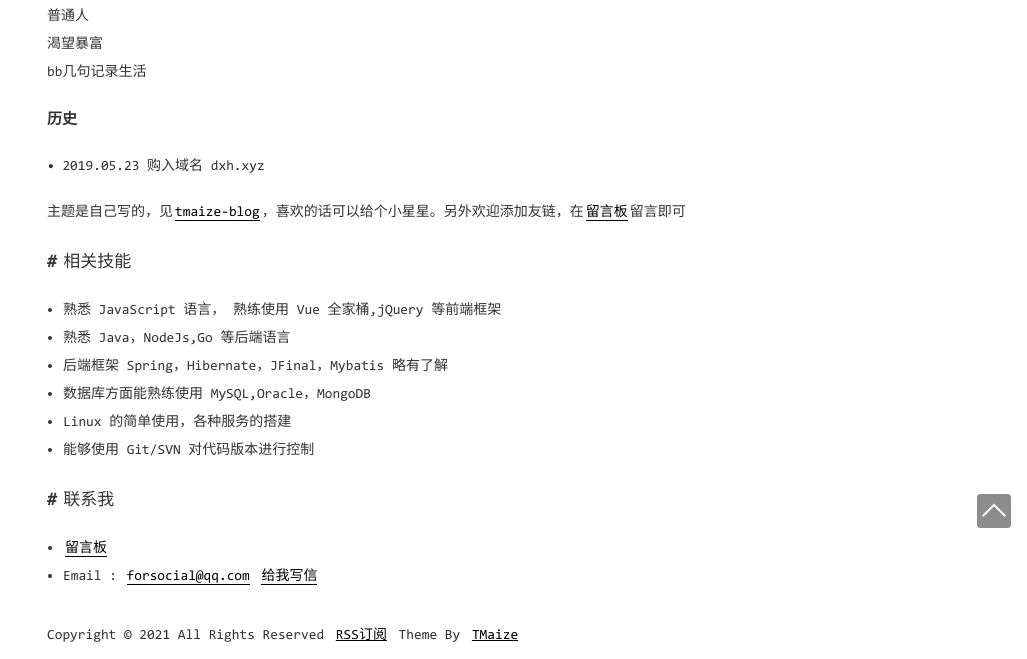
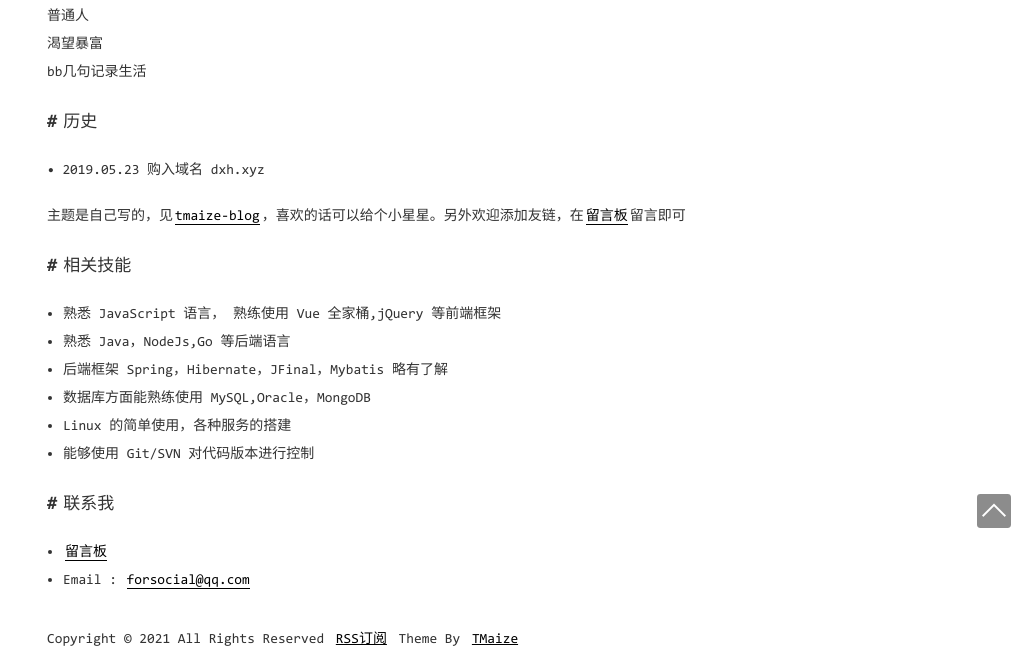
Before and after one commit to Devinteng/Devinteng.github.io, a Jekyll site: the page built from pages/about.md, in a window 1280 px wide. Shown: the part 426-1085 px from the top of the page, without its empty margins (253-1280 px from the left). Built offline with Jekyll 4.4.1, drawn with Linux system fonts in a browser that asks for light colours.

Commit message:
Update about.md

```diff
--- a/pages/about.md
+++ b/pages/about.md
@@ -7,12 +7,12 @@ title: 关于我
 
 <!-- music -->
 <iframe src="//music.163.com/outchain/player?type=2&id=1491585&auto=0&height=66" frameborder="0" width="100%" height="86px" > </iframe>
-##### ME
+### ME
 90后
 普通人
 渴望暴富
 bb几句记录生活
-##### 历史
+## 历史
 • 2019.05.23 购入域名 dxh.xyz
 
 
@@ -37,4 +37,4 @@ bb几句记录生活
 
 - [留言板](chat.html)
 
-- Email&nbsp;: [forsocial@qq.com](http://mail.qq.com/cgi-bin/qm_share?t=qm_mailme&email=YBQNAQkaBSAREU4DDw0) <a target="_blank" href="http://mail.qq.com/cgi-bin/qm_share?t=qm_mailme&email=hOLr9vfr5_3l6MT19arn6_k" style="text-decoration:none;">给我写信</a>
+- Email&nbsp;: <a target="_blank" href="http://mail.qq.com/cgi-bin/qm_share?t=qm_mailme&email=hOLr9vfr5_3l6MT19arn6_k" style="text-decoration:none;">forsocial@qq.com</a>
```
